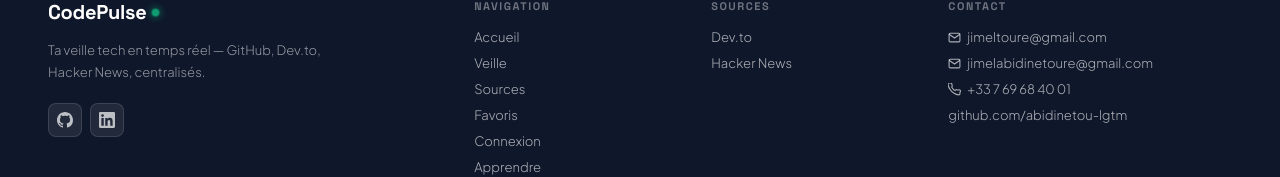
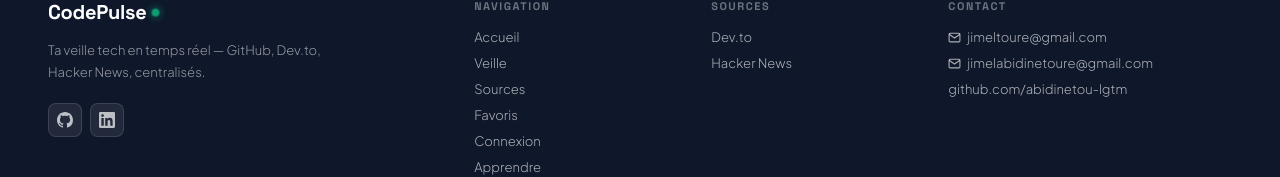
Before and after one commit to abidinetou-lgtm/codepulse, a React (Vite) app: page / in a window 1280 px wide. Shown: the part 1160-1337 px from the top of the page. Built offline with nearby package versions, Linux system fonts and the light colour scheme; no server answers.

Commit message:
fix= reglage d'un beug

```diff
--- a/src/components/Footer.jsx
+++ b/src/components/Footer.jsx
@@ -72,14 +72,6 @@ function Footer() {
               </a>
             </li>
             <li>
-              <a href="tel:+33769684001">
-                <svg width="13" height="13" viewBox="0 0 24 24" fill="none" stroke="currentColor" strokeWidth="2" style={{marginRight:6,verticalAlign:'middle'}}>
-                  <path d="M22 16.92v3a2 2 0 01-2.18 2 19.79 19.79 0 01-8.63-3.07A19.5 19.5 0 013.07 10.8a19.79 19.79 0 01-3.07-8.63A2 2 0 012 0h3a2 2 0 012 1.72c.127.96.361 1.903.7 2.81a2 2 0 01-.45 2.11L6.91 7.91a16 16 0 006.16 6.16l1.27-1.27a2 2 0 012.11-.45c.907.339 1.85.573 2.81.7A2 2 0 0122 16.92z"/>
-                </svg>
-                +33 7 69 68 40 01
-              </a>
-            </li>
-            <li>
               <a href="https://github.com/abidinetou-lgtm" target="_blank" rel="noopener noreferrer">
                 github.com/abidinetou-lgtm
               </a>
```
